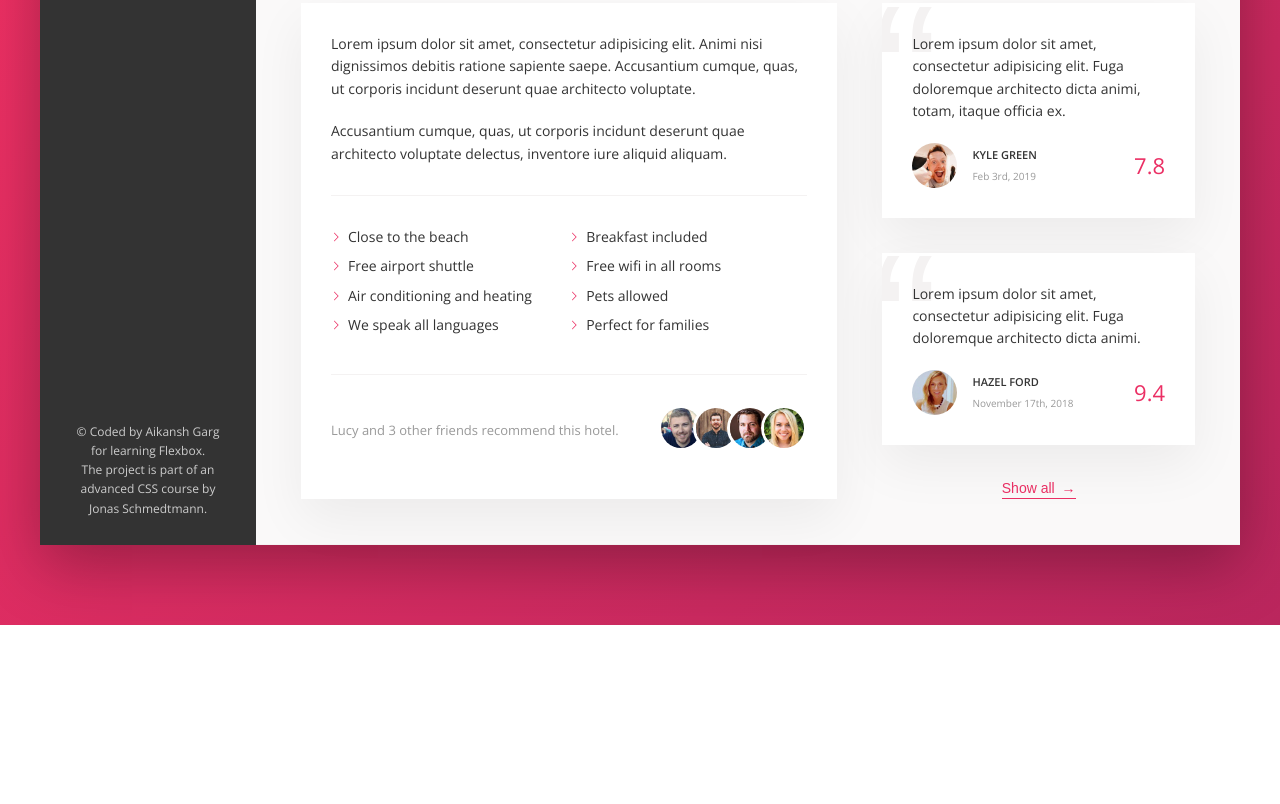
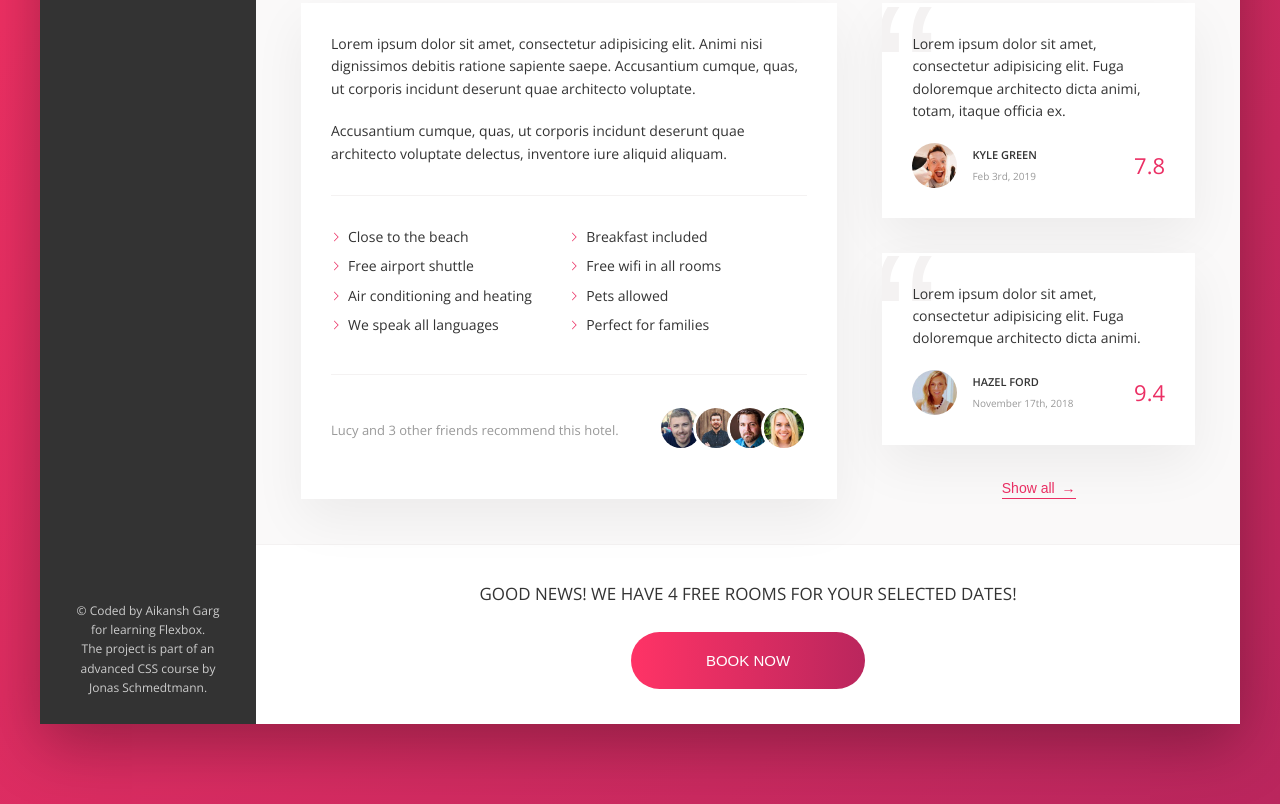
Before and after one commit to aikanshgarg/flexbox-trillo, a website: page index.html in a window 1280 px wide. Shown: the part 644-1448 px from the top of the page. Before the commit the page ends 1269 px from the top, so only its background shows below. Drawn offline with nearby package versions, Linux system fonts and the light colour scheme.

Commit message:
finish desktop version

```diff
--- a/index.html
+++ b/index.html
@@ -175,7 +175,6 @@
                                 </div>
                             </div>
                         </div>
-
 <!-------------------------------USER REVIEWS------------------------------------------------------------------------------------------------->
                         <div class="user-reviews">
 
@@ -209,16 +208,21 @@
                             <button class="btn-inline">
                                 Show all <span>&rarr;</span>
                             </button>
-
                         </div>
                     </div>
+<!-------------------------------CTA BUTTON------------------------------------------------------------------------------------------------->
+                        <div class="cta">
+                            <h2 class="cta__book-now">
+                                Good news! We have 4 free rooms for your selected dates!
+                            </h2>
+                            <button class="btn">
+                                <span class="btn__visible">Book now</span>
+                                <span class="btn__invisible">Only 4 rooms left</span>
+                            </button>
+                        </div>
 
-
-
-
-                </main>
-
-            </div>
-        </div>
+                </main><!--  hotel-view div end (right part of content) -->
+            </div> <!-- content div end -->
+        </div> <!-- container div end -->
     </body>
 </html>
--- a/sass/_components.scss
+++ b/sass/_components.scss
@@ -481,3 +481,69 @@
 		z-index: 1;
 	}
 }
+
+
+
+
+/////////////////////////////////////////////////////////////////////////////////////////////////////////////////////////////////////////////////////////////////////////////
+// CALL TO ACTION
+.cta {
+	padding: 3.5rem 0;
+	text-align: center;
+
+	&__book-now {
+		font-size: 	1.7rem;
+		font-weight: 300;
+		margin-bottom: 2.5rem;
+		text-transform: uppercase;
+		color: var(--color-grey-dark-1);
+	}
+}
+
+.btn {
+	font-size: 1.5rem;
+	font-weight: 300;
+	text-transform: uppercase;
+	border-radius: 100px;
+	border: none;
+	background-image: linear-gradient(to right, var(--color-primary-light), var(--color-primary-dark));
+	color: #fff;
+	cursor: pointer;
+	position: relative; // parent
+	overflow: hidden; // to hide invisible span
+
+	&:focus {
+		outline: none;
+		animation: pulse 1s infinite;
+	}
+
+	& > * { // styles common to direct children of btn: btn__invisible and btn__visible
+		display: inline-block; // span element, by default, has display inline block
+		height: 100%;
+		width: 100%;
+		transition: all .2s;
+	}
+
+	&__visible {
+		padding: 2rem 7.5rem;
+	}
+
+	&__invisible {
+		position: absolute;
+		padding: 2rem 0;
+		left: 0;
+		top: -100%; // button moves entirely up to be hidden
+	}
+
+	&:hover {
+		background-image: linear-gradient(to left, var(--color-primary-light), var(--color-primary-dark));
+	}
+
+	&:hover &__visible {
+		transform: translateY(100%);
+	}
+
+	&:hover &__invisible {
+		top: 0;
+	}
+}
```
Also changed, not shown: css/style.css.
